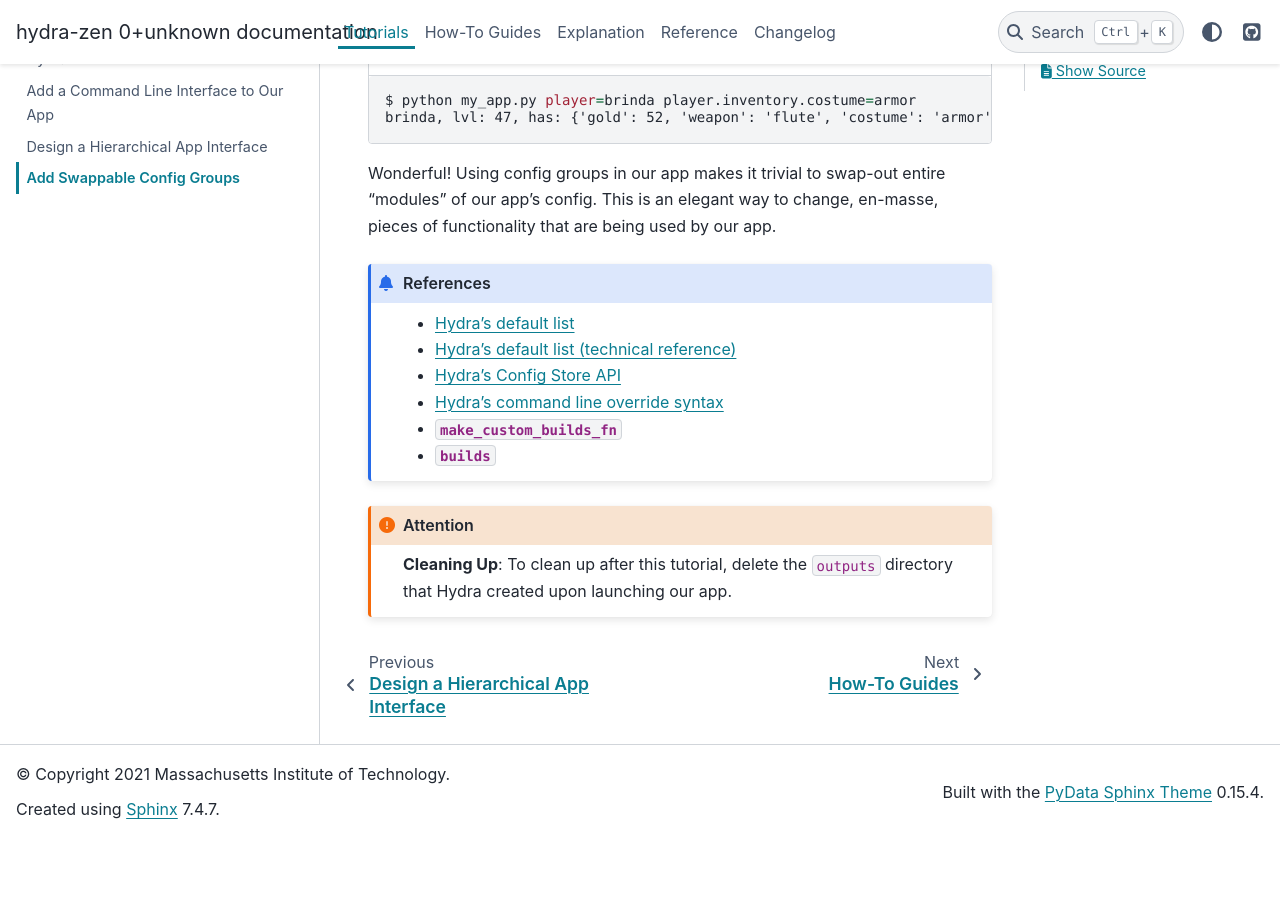
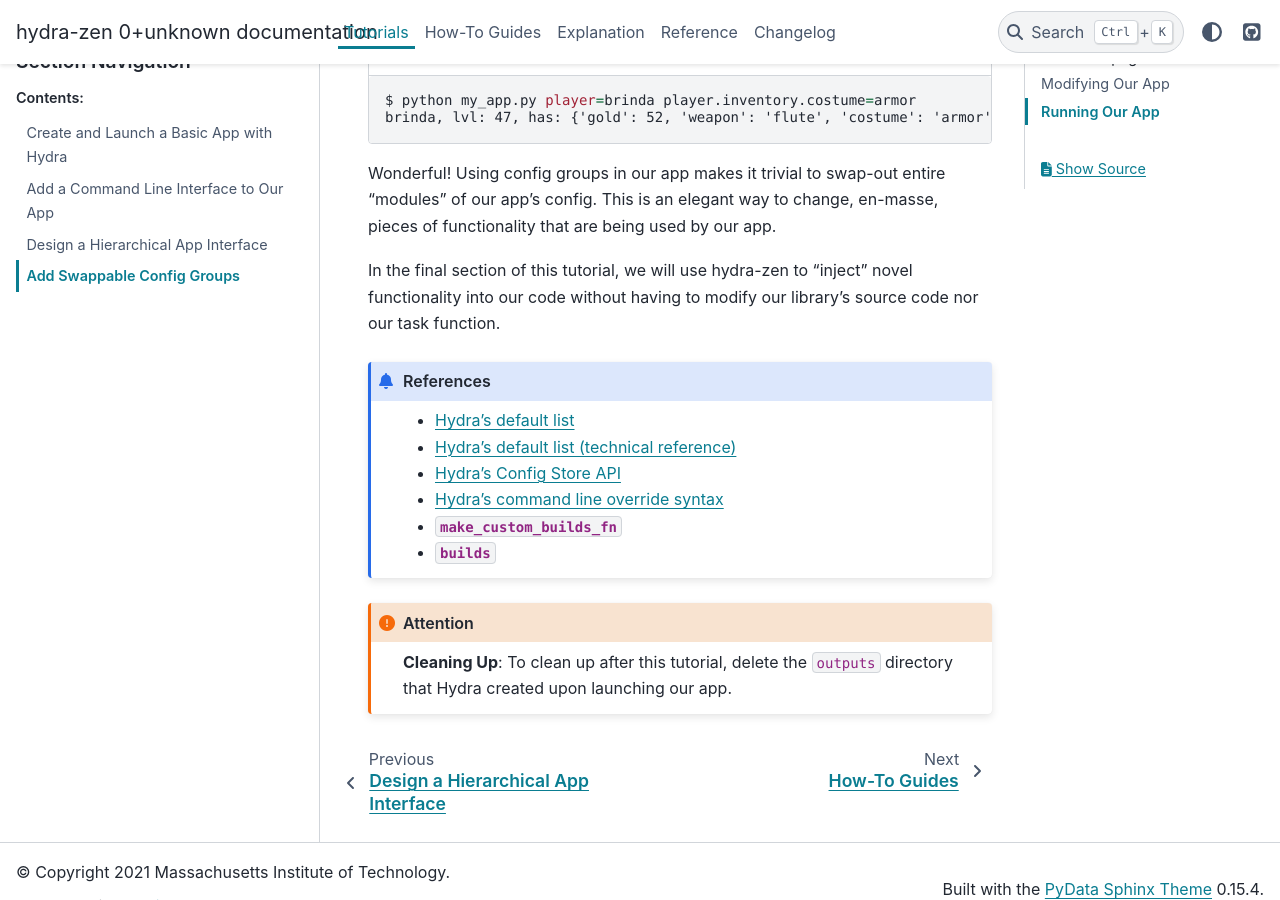
Before and after one commit to mit-ll-responsible-ai/hydra-zen, a Sphinx documentation site: the page built from docs/source/tutorials/config_groups.rst, in a window 1280 px wide and 900 px high, scrolled down 4766 px. Built offline with Sphinx 7.4.7 and the PyData theme 0.15.4, drawn with Linux system fonts in a browser that asks for light colours; before the commit the page ends 5604 px from its top, so only the background shows below that.

Commit message:
add foreshadowing

```diff
--- a/docs/source/tutorials/config_groups.rst
+++ b/docs/source/tutorials/config_groups.rst
@@ -231,6 +231,8 @@ behavior shown below.
 Wonderful! Using config groups in our app makes it trivial to swap-out entire "modules"
 of our app's config. This is an elegant way to change, en-masse, pieces of functionality that are being used by our app.
 
+In the final section of this tutorial, we will use hydra-zen to "inject" novel
+functionality into our code without having to modify our library's source code nor our task function.
 
 .. admonition:: References
 
```
